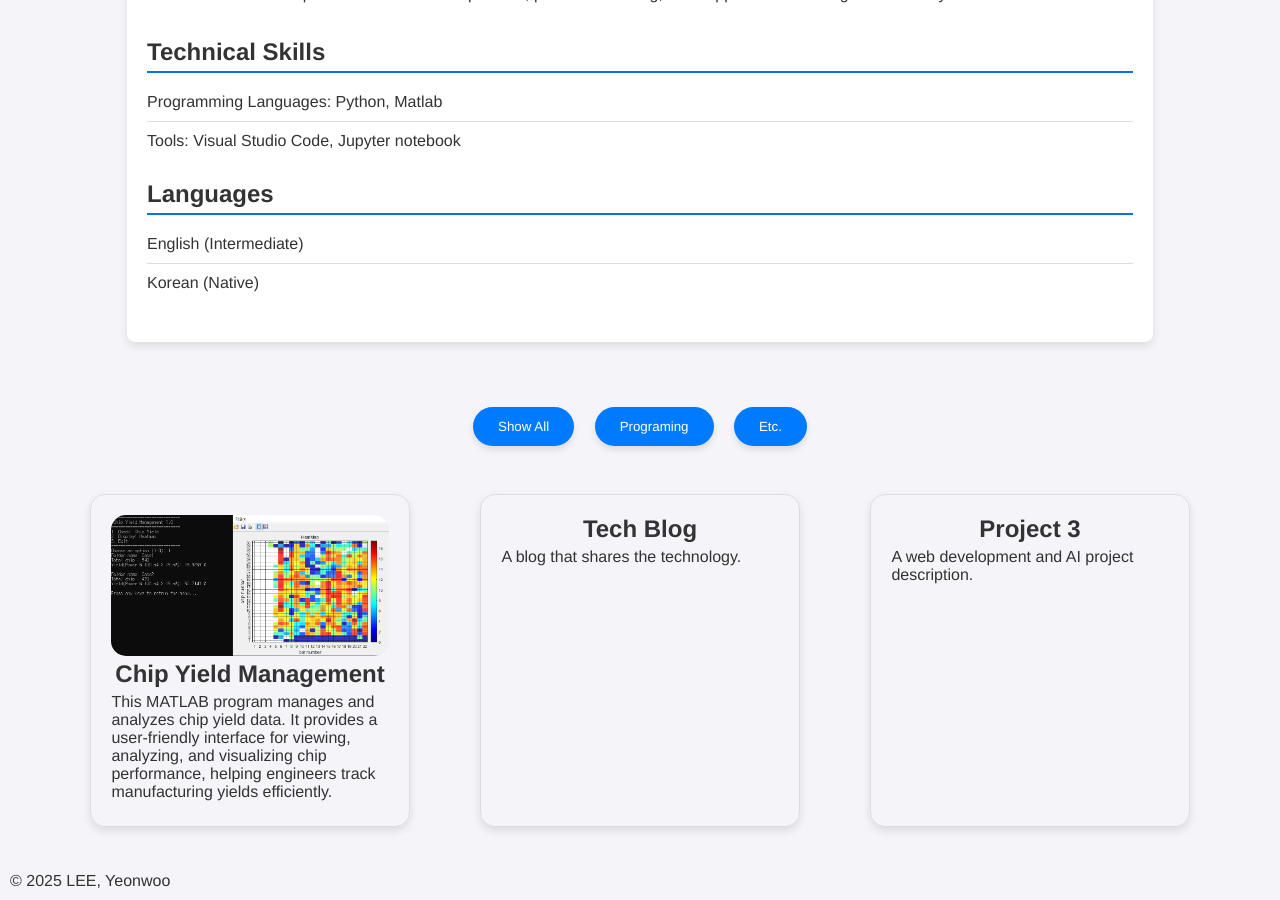
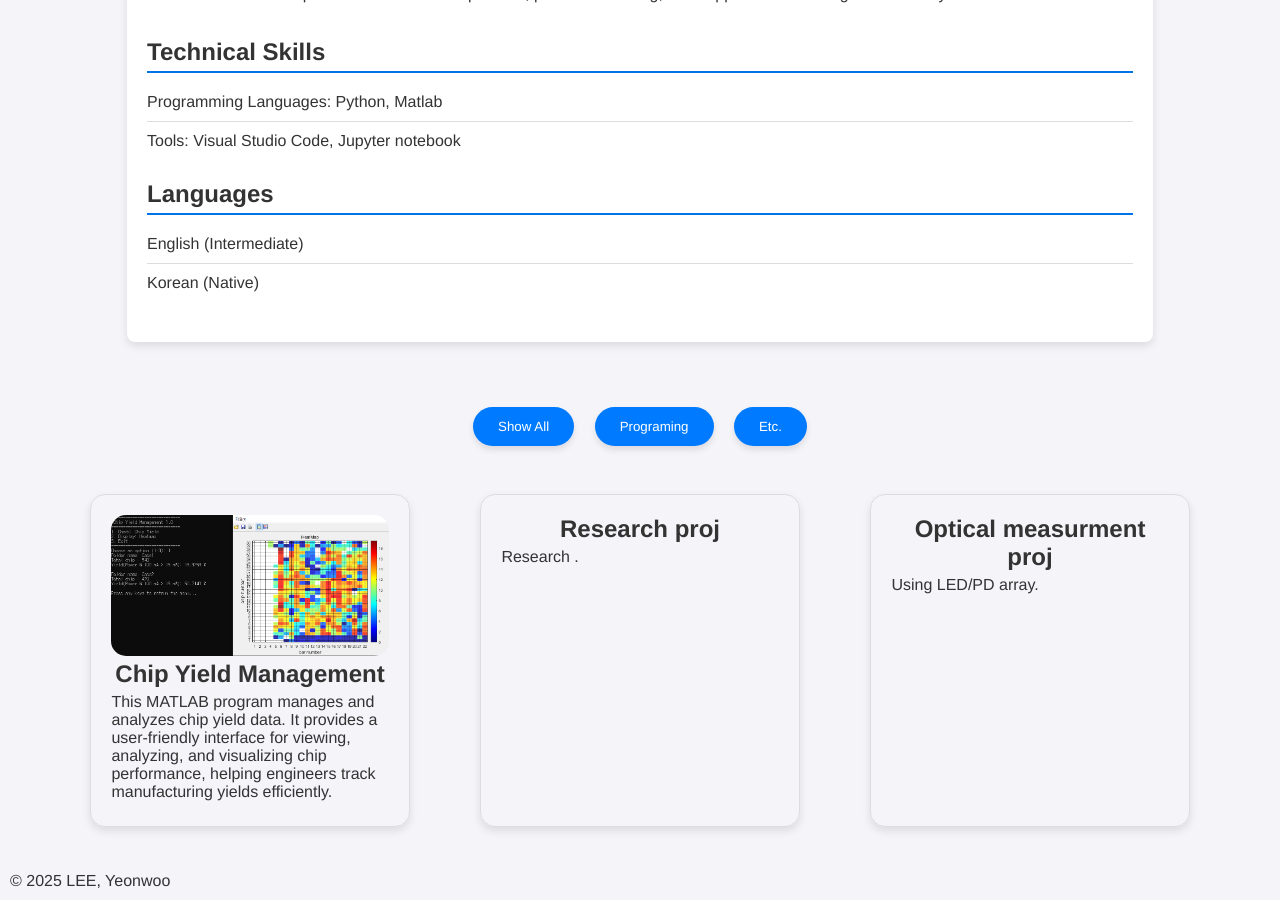
Before and after one commit to Yeonwoo-code/Portfolio, a Jekyll site: the page built from index.md, in a window 1280 px wide and 900 px high, scrolled down 764 px. Built offline with Jekyll 4.4.1, drawn with Linux system fonts in a browser that asks for light colours.

Commit message:
Update projects.html

```diff
--- a/_includes/projects.html
+++ b/_includes/projects.html
@@ -7,13 +7,13 @@
   </div>
 
   <div class="project-card" data-category="ETC" onclick="openModal(this)">
-  <h2>Tech Blog </h2>
-  <p>A blog that shares the technology.</p>
+  <h2>Research proj </h2>
+  <p> Research .</p>
   </div>
 
-  <div class="project-card" data-category="Programing Bigdata" onclick="openModal('project3')">
-    <h2>Project 3</h2>
-    <p>A web development and AI project description.</p>
+  <div class="project-card" data-category="Programing ETC" onclick="openModal(this)">
+    <h2> Optical measurment proj </h2>
+    <p> Using LED/PD array.</p>
   </div>
 </div>
 
```
